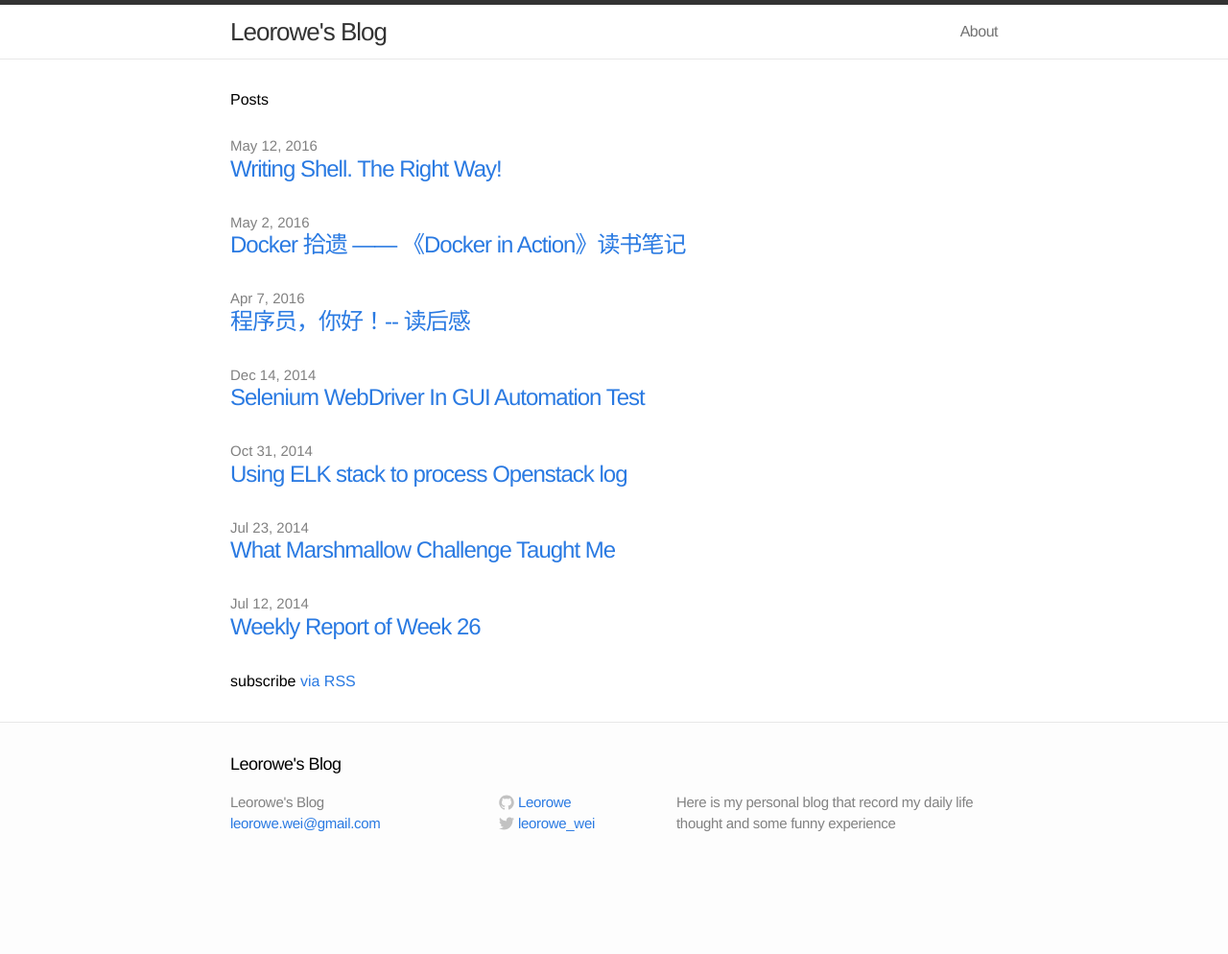
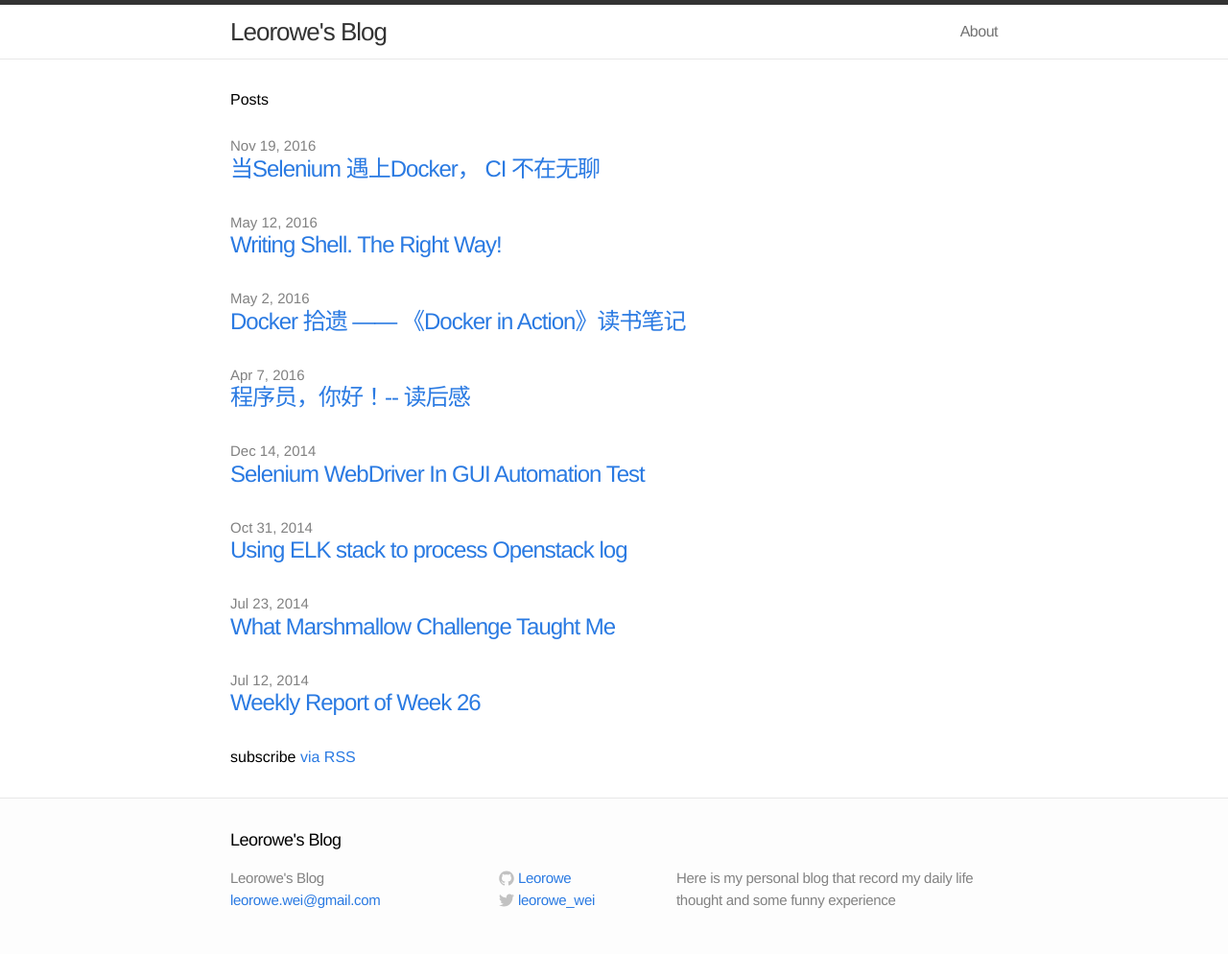
Before and after one commit to Leorowe/leorowe.github.io, a Jekyll site: the page built from index.html, in a window 1280 px wide. Shown: the whole page at 96% size. Built offline with Jekyll 4.4.1, drawn with Linux system fonts in a browser that asks for light colours; before the commit the page ends 915 px from its top, so only the background shows below that; part of the change alters nothing that is shown.

Commit message:
[other] add post about docker and selenium

```diff
--- a/_config.yml
+++ b/_config.yml
@@ -11,7 +11,7 @@ github_username:  Leorowe
 markdown: kramdown
 permalink: pretty
 excerpt_separator: "\n\n"
-highlighter: pygments
+highlighter: rouge
 
 #set encode
 encoding: UTF-8
--- /dev/null
+++ b/_posts/2016-11-19-Selenium-in-Docker.markdown
@@ -0,0 +1,16 @@
+---
+layout: post
+title: "当Selenium 遇上Docker， CI 不在无聊"
+date: 2016-11-19 16:15:20
+categories: Selenium Docker
+---
+
+# 问题
+使用Selenium 框架来进行自动化测试需要一个浏览器，比如Firefox 或者Chrome。这也意味着需要一个GUI 界面，而CI 环境里的操作系统往往没有图形化界面。
+如何解决这个问题呢？ 以前我们可能会为虚拟机安装一个GUI，然后通过VNC 来访问。但这需要改变已有的CI 环境。
+
+# Docker的出现
+访问Docker 的首页，首先映入你眼帘的是DockerStyle 模式。
+>Build, Ship, Run
+使用Docker 你可以保证本地和CI 的环境一致，大大减低集成难度和调试成本。
+而且可以很方便的扩展到多台机器。
```
